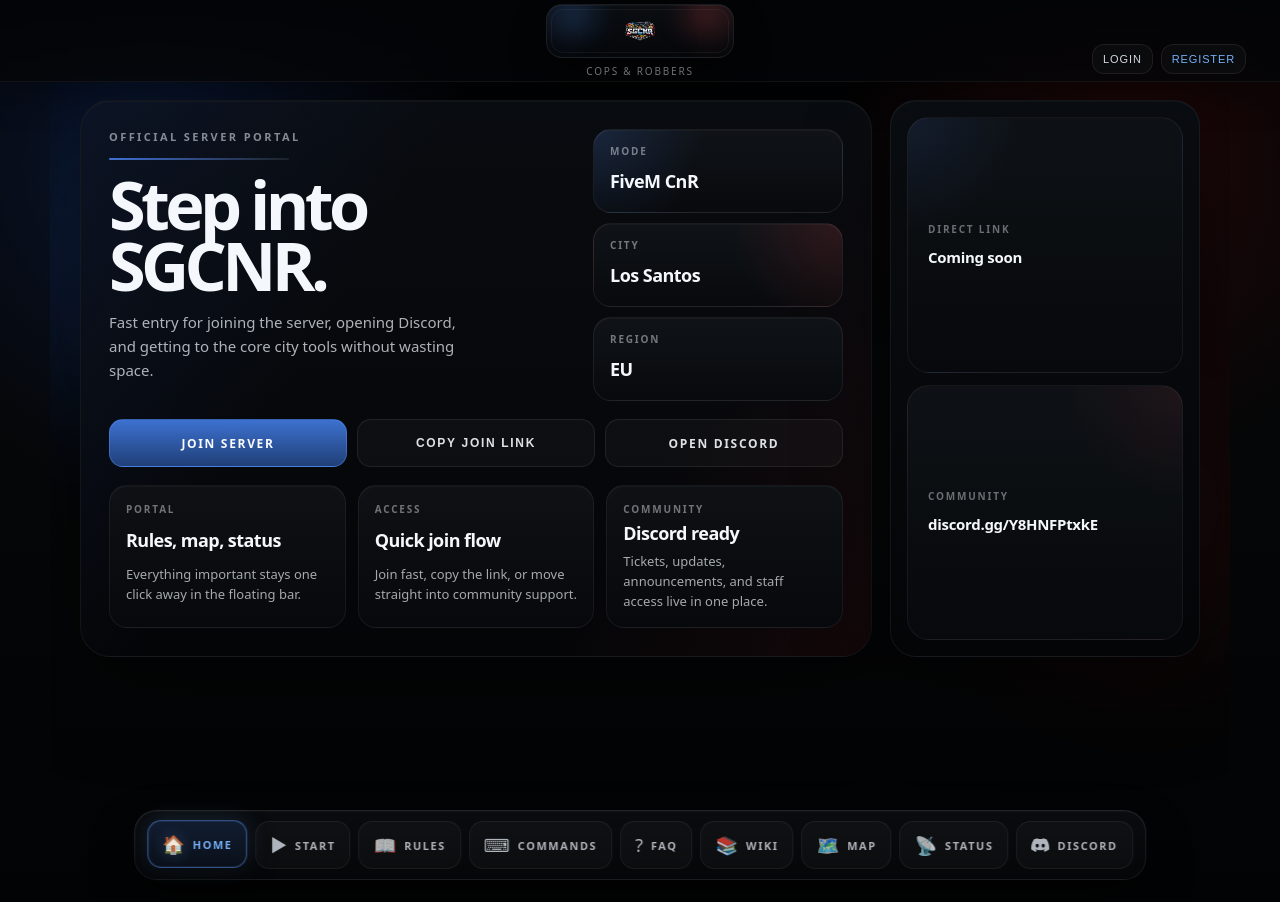
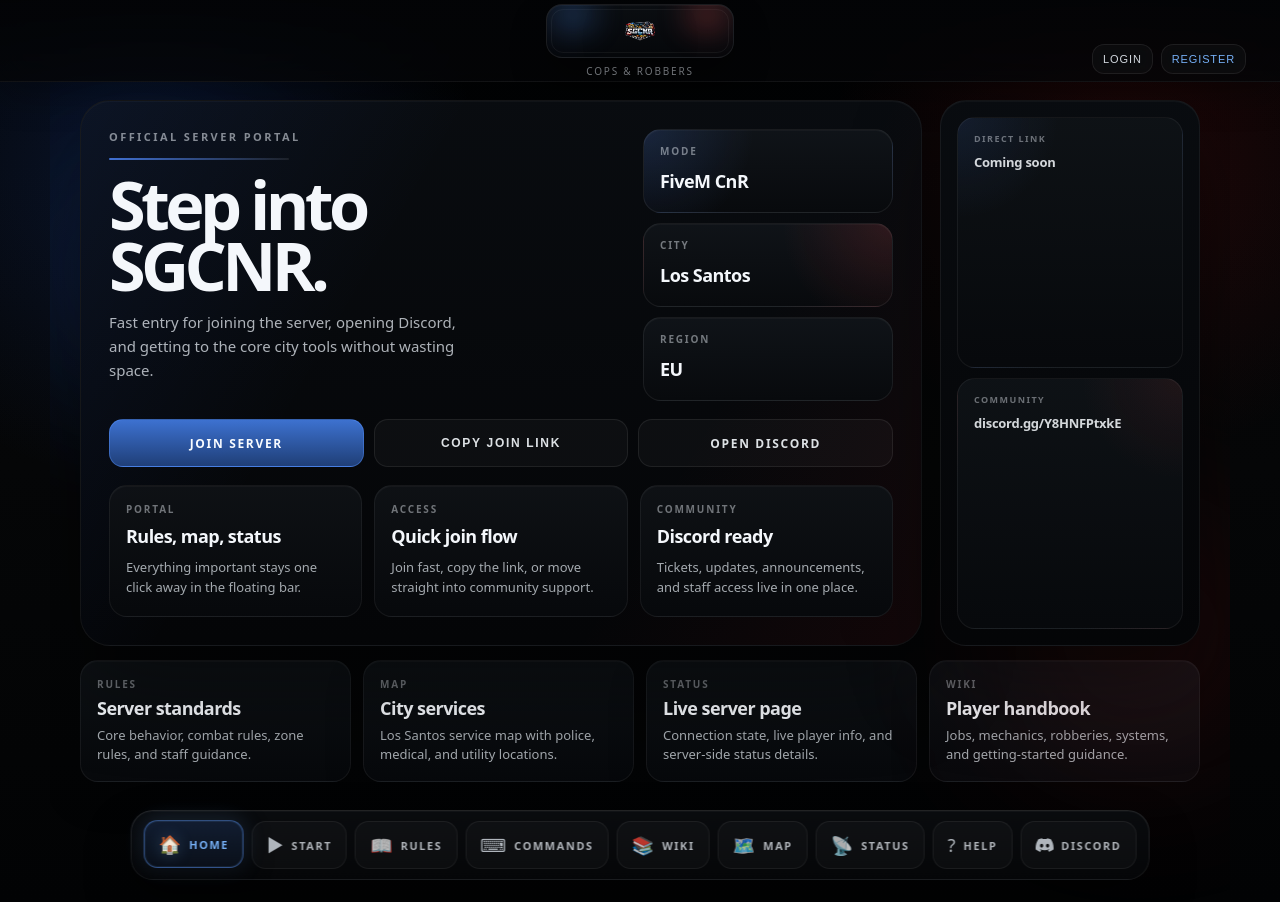
Before and after one commit to 585jeremy/siteexample, a PHP site: page / in a window 1280 px wide. Run offline with PHP 8.4, Linux system fonts and the light colour scheme.

Commit message:
Rename FAQ to Help and tighten landing cards

```diff
--- a/app.js
+++ b/app.js
@@ -32,7 +32,7 @@
 const SERVER_SINGLE_API_URL = SERVER_JOIN_CODE
   ? `https://servers-frontend.fivem.net/api/servers/single/${SERVER_JOIN_CODE}`
   : "";
-const SITE_ASSET_VERSION = "20260401g";
+const SITE_ASSET_VERSION = "20260401i";
 const APP_ASSET_BASE_URL = document.currentScript?.src
   ? new URL(".", document.currentScript.src).href
   : "./";
@@ -873,6 +873,32 @@
           </div>
         </aside>
       </section>
+
+      <section class="landing-reboot__rail" aria-label="Portal shortcuts">
+        <a class="landing-reboot__railCard" href="#/rules">
+          <div class="landing-reboot__railLabel">Rules</div>
+          <div class="landing-reboot__railTitle">Server standards</div>
+          <div class="landing-reboot__railText">Core behavior, combat rules, zone rules, and staff guidance.</div>
+        </a>
+
+        <a class="landing-reboot__railCard" href="#/map">
+          <div class="landing-reboot__railLabel">Map</div>
+          <div class="landing-reboot__railTitle">City services</div>
+          <div class="landing-reboot__railText">Los Santos service map with police, medical, and utility locations.</div>
+        </a>
+
+        <a class="landing-reboot__railCard" href="#/status">
+          <div class="landing-reboot__railLabel">Status</div>
+          <div class="landing-reboot__railTitle">Live server page</div>
+          <div class="landing-reboot__railText">Connection state, live player info, and server-side status details.</div>
+        </a>
+
+        <a class="landing-reboot__railCard" href="#/wiki">
+          <div class="landing-reboot__railLabel">Wiki</div>
+          <div class="landing-reboot__railTitle">Player handbook</div>
+          <div class="landing-reboot__railText">Jobs, mechanics, robberies, systems, and getting-started guidance.</div>
+        </a>
+      </section>
     </div>
   `);
 
@@ -914,7 +940,7 @@
           <div class="info-links">
             <a class="info-link" href="#/rules">Rules</a>
             <a class="info-link" href="#/commands">Commands</a>
-            <a class="info-link" href="#/faq">FAQ</a>
+            <a class="info-link" href="#/help">Help</a>
             <a class="info-link" href="#/status">Server Status</a>
             <a class="info-link" href="${escapeHtml(DISCORD_INVITE_URL)}" target="_blank" rel="noopener noreferrer">Discord</a>
           </div>
@@ -926,7 +952,7 @@
         <h2>New player checklist</h2>
         <div class="stack-list">
           <div class="stack-list__item"><span class="stack-list__index">01</span><span>Read the Rules and follow the category that applies to what you're doing.</span></div>
-          <div class="stack-list__item"><span class="stack-list__index">02</span><span>Check FAQ for common questions and support.</span></div>
+            <div class="stack-list__item"><span class="stack-list__index">02</span><span>Check Help for common questions and support.</span></div>
           <div class="stack-list__item"><span class="stack-list__index">03</span><span>Join Discord to open tickets and get announcements.</span></div>
           <div class="stack-list__item"><span class="stack-list__index">04</span><span>Be respectful and keep it fair — staff decisions are based on evidence.</span></div>
         </div>
@@ -975,7 +1001,7 @@
             </div>
             <div class="feature-card">
               <div class="feature-card__label">Navigation</div>
-              <div class="feature-card__value">Use map + FAQ</div>
+                <div class="feature-card__value">Use map + Help</div>
             </div>
           </div>
         </aside>
@@ -995,14 +1021,14 @@
   `);
 }
 
-function renderFaq() {
+function renderHelp() {
   setView(`
-    <div>
-      ${renderHeader("FAQ", [{ label: "FAQ" }])}
-      <div class="content-grid content-grid--sidebar">
-        <section class="section section--hero">
-          <div class="section__eyebrow">Frequently asked</div>
-          <h2>Quick answers</h2>
+      <div>
+      ${renderHeader("Help", [{ label: "Help" }])}
+        <div class="content-grid content-grid--sidebar">
+          <section class="section section--hero">
+            <div class="section__eyebrow">Frequently asked</div>
+            <h2>Quick answers</h2>
           <div class="info-faq">
             <div class="info-faq__item">
               <div class="info-faq__q">Do I need a microphone?</div>
@@ -2879,6 +2905,117 @@
   });
 }
 
+function renderWiki(pageSlug) {
+  const activePage = (pageSlug || "introduction").toString().toLowerCase();
+  const currentPage = activePage || "introduction";
+
+  const categoryCards = [
+    {
+      title: "Emergency Roles",
+      text: "Police and medical pages explain the job focus, response flow, and the systems that matter when you are working the city."
+    },
+    {
+      title: "Civilian Paths",
+      text: "Civilian jobs cover the legal side of the server, from utility work and side income to role-specific progression."
+    },
+    {
+      title: "Gameplay Systems",
+      text: "Use this area for wanted level, appearance, stores, economy, party features, and other core mechanics."
+    },
+    {
+      title: "Criminal Activities",
+      text: "Robberies, pickpocketing, hacking, exports, and other illegal routes belong here."
+    },
+    {
+      title: "Properties & Storage",
+      text: "Garages, warehouses, and any future housing or storage systems can be documented in one place."
+    },
+    {
+      title: "Support & Extras",
+      text: "Help pages, setup tips, quality-of-life settings, and technical references solve common issues fast."
+    }
+  ];
+
+  const updateItems = [
+    "The wiki structure is built to stay simple on desktop and mobile instead of hiding basics behind too many layers.",
+    "Jobs, gameplay systems, and criminal content are separated more clearly so new players can learn the server faster.",
+    "The introduction page now works as a real front door to the handbook instead of just a placeholder.",
+    "Future pages can be added under clear groups without rewriting the whole navigation every time a feature changes."
+  ];
+
+  const quickLinks = [
+    { label: "Start Here", href: "#/start" },
+    { label: "Rules", href: "#/rules" },
+    { label: "Commands", href: "#/commands" },
+    { label: "Map", href: "#/map" },
+    { label: "Server Status", href: "#/status" },
+    { label: "Help", href: "#/help" }
+  ];
+
+  const categoryHtml = categoryCards.map((card) => `
+    <article class="wiki-card">
+      <div class="wiki-card__title">${escapeHtml(card.title)}</div>
+      <div class="wiki-card__text">${escapeHtml(card.text)}</div>
+    </article>
+  `).join("");
+
+  const updatesHtml = updateItems.map((item, index) => `
+    <div class="stack-list__item">
+      <span class="stack-list__index">${escapeHtml(String(index + 1).padStart(2, "0"))}</span>
+      <span>${escapeHtml(item)}</span>
+    </div>
+  `).join("");
+
+  const quickLinkHtml = quickLinks.map((link) => `
+    <a class="info-link" href="${escapeHtml(link.href)}">${escapeHtml(link.label)}</a>
+  `).join("");
+
+  const heading = currentPage === "introduction" ? "Introduction" : "Wiki";
+
+  setView(`
+    <div>
+      ${renderHeader("Wiki", [{ label: "Wiki" }, { label: heading }])}
+
+      <section class="section wiki-intro wiki-intro--hero">
+        <div class="wiki-intro__eyebrow">Player handbook</div>
+        <h2>Welcome to the SGCNR wiki.</h2>
+        <p class="doc-p">
+          This section is the clean starting point for learning the server. It is written to help brand-new players get comfortable quickly, while still giving regular players a fast reference for jobs, mechanics, and city systems.
+        </p>
+        <p class="doc-p">
+          Instead of treating the wiki like a wall of text, this introduction splits the handbook into practical groups: emergency roles, civilian paths, gameplay systems, criminal activities, properties, and support pages.
+        </p>
+      </section>
+
+      <div class="content-grid content-grid--sidebar">
+        <section class="section">
+          <div class="section__eyebrow">What you will find here</div>
+          <h2>Structured around how players actually use the server</h2>
+          <div class="doc-p">
+            The goal is simple: if someone needs to learn a job, understand a mechanic, or find a system quickly, they should know exactly where to look without bouncing between unrelated pages.
+          </div>
+          <div class="wiki-grid">${categoryHtml}</div>
+        </section>
+
+        <aside class="section section--stack wiki-intro__aside">
+          <div class="section__eyebrow">Quick links</div>
+          <h2>Jump in fast</h2>
+          <div class="info-links">${quickLinkHtml}</div>
+          <div class="status-note">
+            <strong>Best use:</strong> start here for the overview, then jump into the specific page that matches the system you want to learn next.
+          </div>
+        </aside>
+      </div>
+
+      <section class="section wiki-intro">
+        <div class="section__eyebrow">Latest direction</div>
+        <h2>How this handbook is being organized</h2>
+        <div class="stack-list stack-list--compact">${updatesHtml}</div>
+      </section>
+    </div>
+  `);
+}
+
 function findSectionById(sectionId) {
   const data = getData();
   const sections = Array.isArray(data?.sections) ? data.sections : [];
@@ -3094,7 +3231,7 @@
   if (parts[0] === "start") return { name: "start" };
   if (parts[0] === "rules") return { name: "rules" };
   if (parts[0] === "commands") return { name: "commands" };
-  if (parts[0] === "faq") return { name: "faq" };
+  if (parts[0] === "faq" || parts[0] === "help") return { name: "help" };
   if (parts[0] === "wiki") return { name: "wiki", wikiPage: parts[1] || "" };
   if (parts[0] === "map") return { name: "map" };
   if (parts[0] === "status") return { name: "status" };
@@ -3154,8 +3291,8 @@
     meta.innerHTML = `Updated: <kbd>${data.updatedAt}</kbd>`;
     return;
   }
-  if (r.name === "faq") {
-    renderFaq();
+  if (r.name === "help") {
+    renderHelp();
     meta.innerHTML = `Updated: <kbd>${data.updatedAt}</kbd>`;
     return;
   }
--- a/index.html
+++ b/index.html
@@ -4,8 +4,8 @@
     <meta charset="utf-8" />
     <meta name="viewport" content="width=device-width, initial-scale=1" />
     <title>SGCNR Rules</title>
-    <link rel="stylesheet" href="./styles.css?v=20260401g" />
-    <link rel="stylesheet" href="./site-overrides.css?v=20260401g" />
+    <link rel="stylesheet" href="./styles.css?v=20260401i" />
+    <link rel="stylesheet" href="./site-overrides.css?v=20260401i" />
     <link
       rel="stylesheet"
       href="https://unpkg.com/leaflet@1.9.4/dist/leaflet.css"
@@ -68,11 +68,6 @@
         <span class="dock__label">Commands</span>
       </a>
 
-      <a class="dock__item" href="#/faq" data-dock="faq" aria-label="FAQ">
-        <span class="dock__icon" aria-hidden="true">?</span>
-        <span class="dock__label">FAQ</span>
-      </a>
-
       <a class="dock__item" href="#/wiki" data-dock="wiki" aria-label="Wiki">
         <span class="dock__icon" aria-hidden="true">&#x1F4DA;</span>
         <span class="dock__label">Wiki</span>
@@ -86,6 +81,11 @@
       <a class="dock__item" href="#/status" data-dock="status" aria-label="Server Status">
         <span class="dock__icon" aria-hidden="true">&#x1F4E1;</span>
         <span class="dock__label">Status</span>
+      </a>
+
+      <a class="dock__item" href="#/help" data-dock="help" aria-label="Help">
+        <span class="dock__icon" aria-hidden="true">?</span>
+        <span class="dock__label">Help</span>
       </a>
 
       <a class="dock__item" href="https://discord.gg/Y8HNFPtxkE" target="_blank" rel="noopener noreferrer" data-dock="discord" aria-label="Discord">
@@ -104,9 +104,9 @@
       </div>
     </footer>
 
-    <script src="./rules.js?v=20260401g"></script>
-    <script src="./server-config.js?v=20260401g"></script>
+    <script src="./rules.js?v=20260401i"></script>
+    <script src="./server-config.js?v=20260401i"></script>
     <script src="https://unpkg.com/leaflet@1.9.4/dist/leaflet.js" crossorigin=""></script>
-    <script src="./app.js?v=20260401g"></script>
+    <script src="./app.js?v=20260401i"></script>
   </body>
 </html>
--- a/site-overrides.css
+++ b/site-overrides.css
@@ -2664,9 +2664,15 @@
 }
 
 /* 2026-04-01 portal redesign pass */
+.landing-reboot{
+  display: grid;
+  grid-template-rows: minmax(0, 1fr) auto;
+  gap: 14px;
+}
+
 .landing-reboot__hero{
   max-width: 1120px;
-  grid-template-columns: minmax(0, 1fr) minmax(270px, 310px);
+  grid-template-columns: minmax(0, 1fr) minmax(220px, 260px);
   gap: 18px;
 }
 
@@ -2801,22 +2807,142 @@
 }
 
 .landing-reboot__info{
-  align-content: stretch;
+  align-content: start;
+  gap: 10px;
 }
 
 .landing-reboot__card{
   min-height: 0;
-  padding: 20px;
-  align-content: center;
+  padding: 14px 16px;
+  align-content: start;
+  gap: 8px;
+  border-radius: 18px;
 }
 
 .landing-reboot__value{
-  font-size: 24px;
+  font-size: 20px;
 }
 
 .landing-reboot__value--small{
-  font-size: 15px;
+  font-size: 13px;
+  line-height: 1.45;
+  color: rgba(244,248,252,.86);
+}
+
+.landing-reboot__label{
+  font-size: 9px;
+  letter-spacing: .16em;
+}
+
+.landing-reboot__card--link,
+.landing-reboot__card--community{
+  min-height: 116px;
+}
+
+.landing-reboot__rail{
+  display: grid;
+  grid-template-columns: repeat(4, minmax(0, 1fr));
+  gap: 12px;
+  width: 100%;
+  max-width: 1120px;
+  margin: 0 auto;
+}
+
+.landing-reboot__railCard{
+  display: grid;
+  gap: 8px;
+  min-height: 108px;
+  padding: 16px;
+  border-radius: 18px;
+  border: 1px solid rgba(255,255,255,.06);
+  background:
+    linear-gradient(180deg, rgba(14,18,22,.92), rgba(7,9,12,.95));
+  box-shadow:
+    0 14px 36px rgba(0,0,0,.26),
+    inset 0 1px 0 rgba(255,255,255,.03);
+  transition: transform .18s ease, border-color .18s ease, background .18s ease;
+}
+
+.landing-reboot__railCard:hover{
+  transform: translateY(-1px);
+  border-color: rgba(255,255,255,.12);
+  background:
+    linear-gradient(180deg, rgba(17,21,26,.95), rgba(8,10,13,.98));
+}
+
+.landing-reboot__railLabel{
+  font-size: 10px;
+  font-weight: 700;
+  letter-spacing: .18em;
+  text-transform: uppercase;
+  color: rgba(238,244,251,.42);
+}
+
+.landing-reboot__railTitle{
+  font-size: 18px;
+  font-weight: 800;
+  line-height: 1.05;
+  letter-spacing: -.03em;
+  color: #f4f7fb;
+}
+
+.landing-reboot__railText{
+  font-size: 13px;
   line-height: 1.5;
+  color: rgba(238,244,251,.68);
+}
+
+.wiki-intro--hero{
+  position: relative;
+  overflow: hidden;
+}
+
+.wiki-intro--hero::before{
+  content: "";
+  position: absolute;
+  inset: -120px auto auto -120px;
+  width: 280px;
+  height: 280px;
+  border-radius: 999px;
+  background: radial-gradient(circle, rgba(64,122,255,.18), rgba(64,122,255,0) 72%);
+  pointer-events: none;
+}
+
+.wiki-intro--hero::after{
+  content: "";
+  position: absolute;
+  right: -90px;
+  bottom: -120px;
+  width: 260px;
+  height: 260px;
+  border-radius: 999px;
+  background: radial-gradient(circle, rgba(205,40,40,.16), rgba(205,40,40,0) 72%);
+  pointer-events: none;
+}
+
+.wiki-intro > *{
+  position: relative;
+  z-index: 1;
+}
+
+.wiki-intro__eyebrow{
+  display: inline-flex;
+  align-items: center;
+  min-height: 28px;
+  padding: 0 12px;
+  border-radius: 999px;
+  border: 1px solid rgba(255,255,255,.08);
+  background: rgba(255,255,255,.035);
+  color: rgba(230,237,246,.65);
+  font-size: 11px;
+  font-weight: 700;
+  letter-spacing: .14em;
+  text-transform: uppercase;
+  margin-bottom: 12px;
+}
+
+.wiki-intro__aside{
+  min-width: 0;
 }
 
 @media (max-width: 1080px){
@@ -2831,6 +2957,10 @@
   .landing-reboot__miniGrid{
     grid-template-columns: 1fr;
   }
+
+  .landing-reboot__rail{
+    grid-template-columns: repeat(2, minmax(0, 1fr));
+  }
 }
 
 @media (max-width: 760px){
@@ -2849,4 +2979,8 @@
   .landing-reboot__miniGrid{
     grid-template-columns: 1fr;
   }
-}
+
+  .landing-reboot__rail{
+    grid-template-columns: 1fr;
+  }
+}
```
